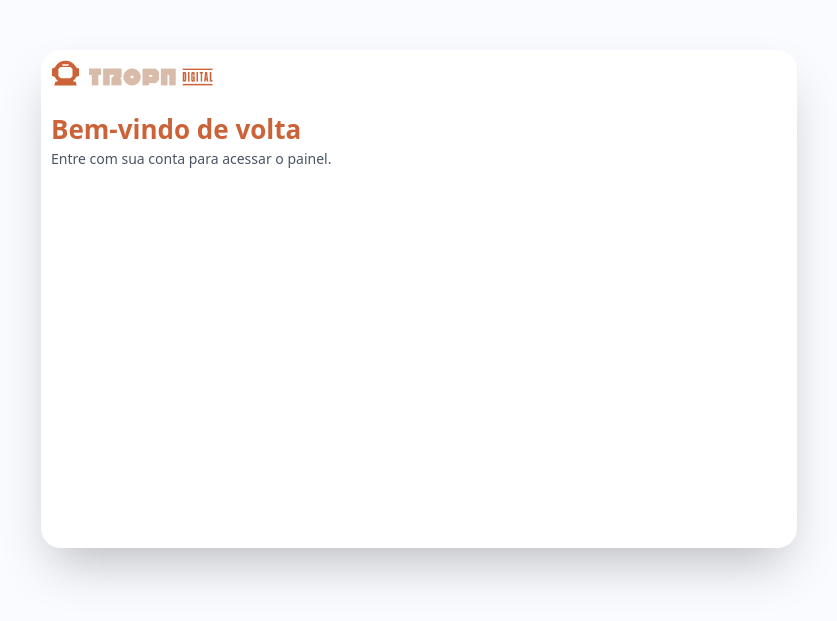
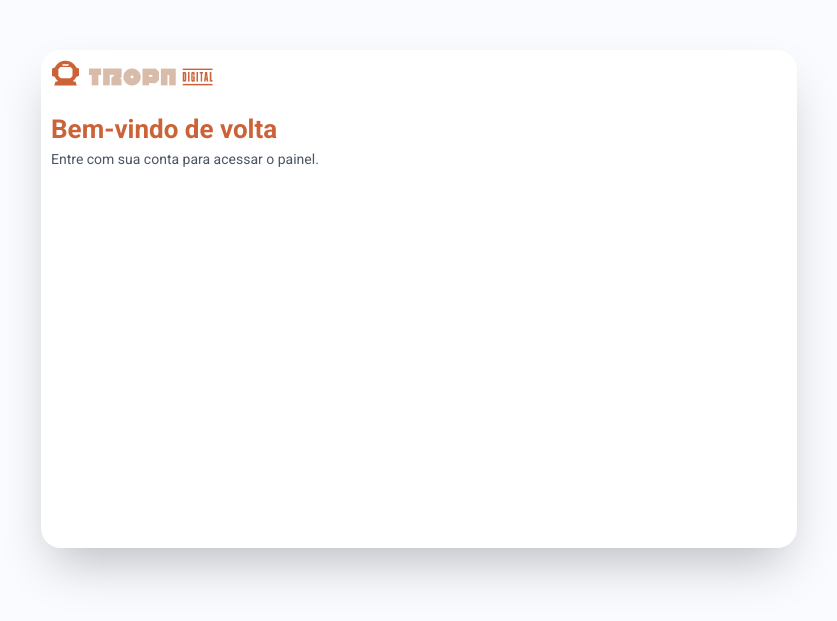
Before and after one commit to LucasMarmittCatarino/TropaDigital-FrontEnd-Test, a React (Vite) app: page / in a window 1280 px wide. Shown: the part 101-722 px from the top of the page, without its empty margins (221-1058 px from the left). Built offline with nearby package versions, Linux system fonts and the light colour scheme.

Commit message:
feat: added 'roboto' as default font

```diff
--- a/src/styles/index.css
+++ b/src/styles/index.css
@@ -1,10 +1,10 @@
-@font-face{
-    font-family: Roboto;
-    src: url("./assets/fonts/Roboto-Regular.ttf");
-}
-
+@import url('https://fonts.googleapis.com/css2?family=Roboto:ital,wght@0,100..900;1,100..900&display=swap');
 @import "tailwindcss";
 
 @theme{
-    --font-roboto: Roboto, "roboto";
+    --font-roboto: 'Roboto', 'sans-serif'
 }
+
+body {
+    font-family: var(--font-roboto);
+}
```
Also changed, not shown: src/assets/fonts/Roboto-Regular.ttf (deleted).
